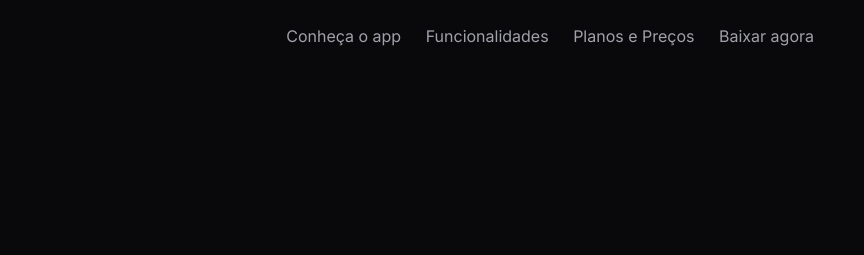
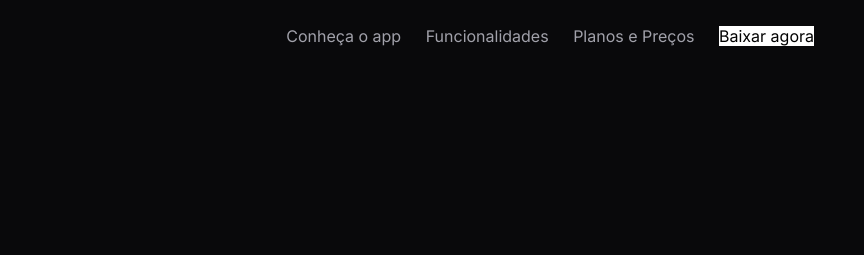
Before and after one commit to analaramantovani/site-de-musica, a plain HTML site: page index.html in a window 1280 px wide. Shown: the top 255 px of the page, 416-1280 px from the left. Drawn offline with Linux system fonts and the light colour scheme.

Commit message:
Alteração do header
Botão "baixar agora"

```diff
--- a/index.html
+++ b/index.html
@@ -14,7 +14,7 @@
                 <a href="">Conheça o app</a>
                 <a href="">Funcionalidades</a>
                 <a href="">Planos e Preços</a>
-                <a href="">Baixar agora</a>
+                <a class="baixar" href="">Baixar agora</a>
             </nav>
         </div>
     </header>
--- a/static/css/style.css
+++ b/static/css/style.css
@@ -47,3 +47,8 @@ header nav a {
 header nav a:hover {
     color: var(--cor-branco)
 }
+
+.baixar {
+    color: var(--cor-preta);
+    background-color: var(--cor-branco);
+}
```
